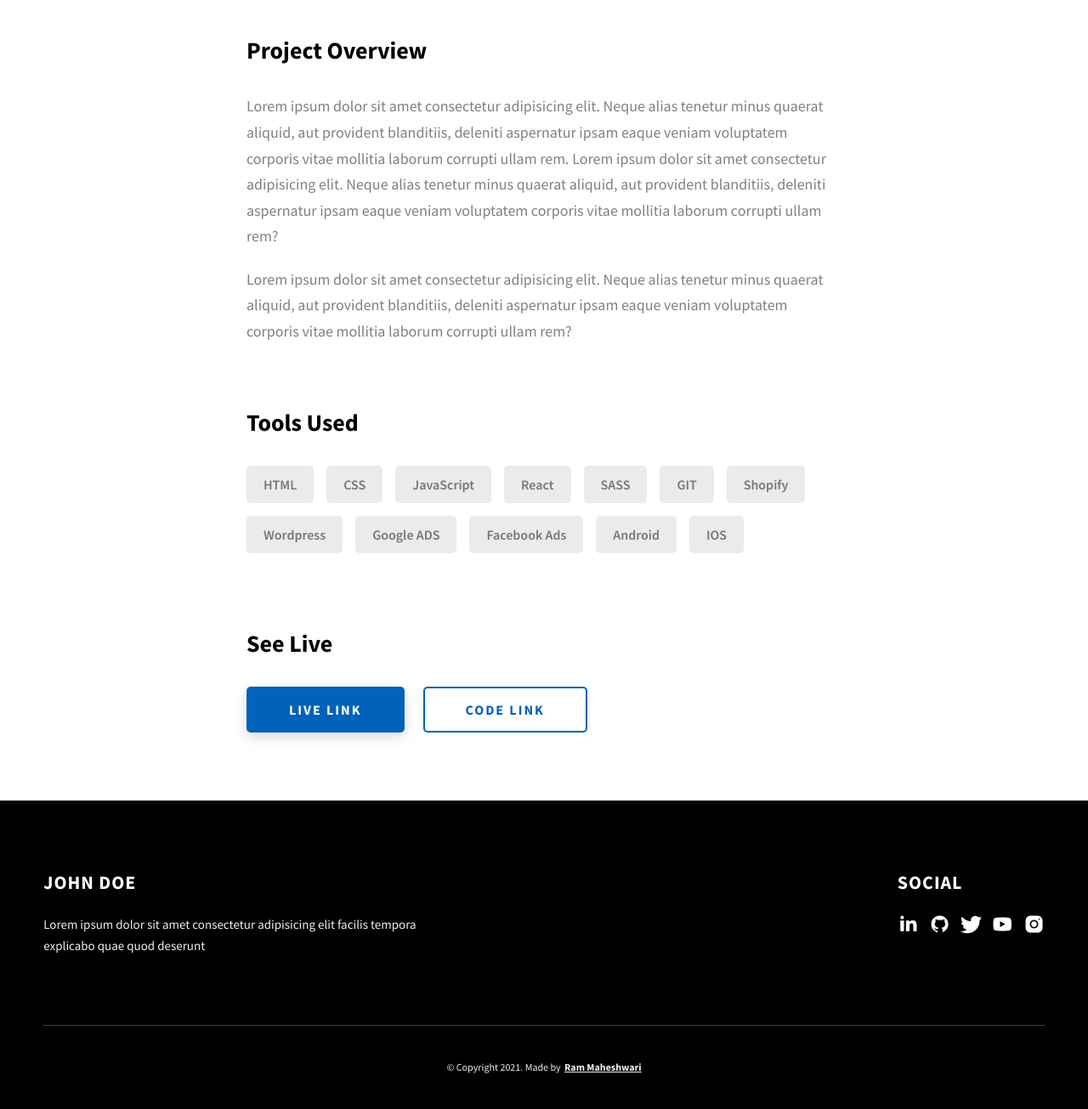
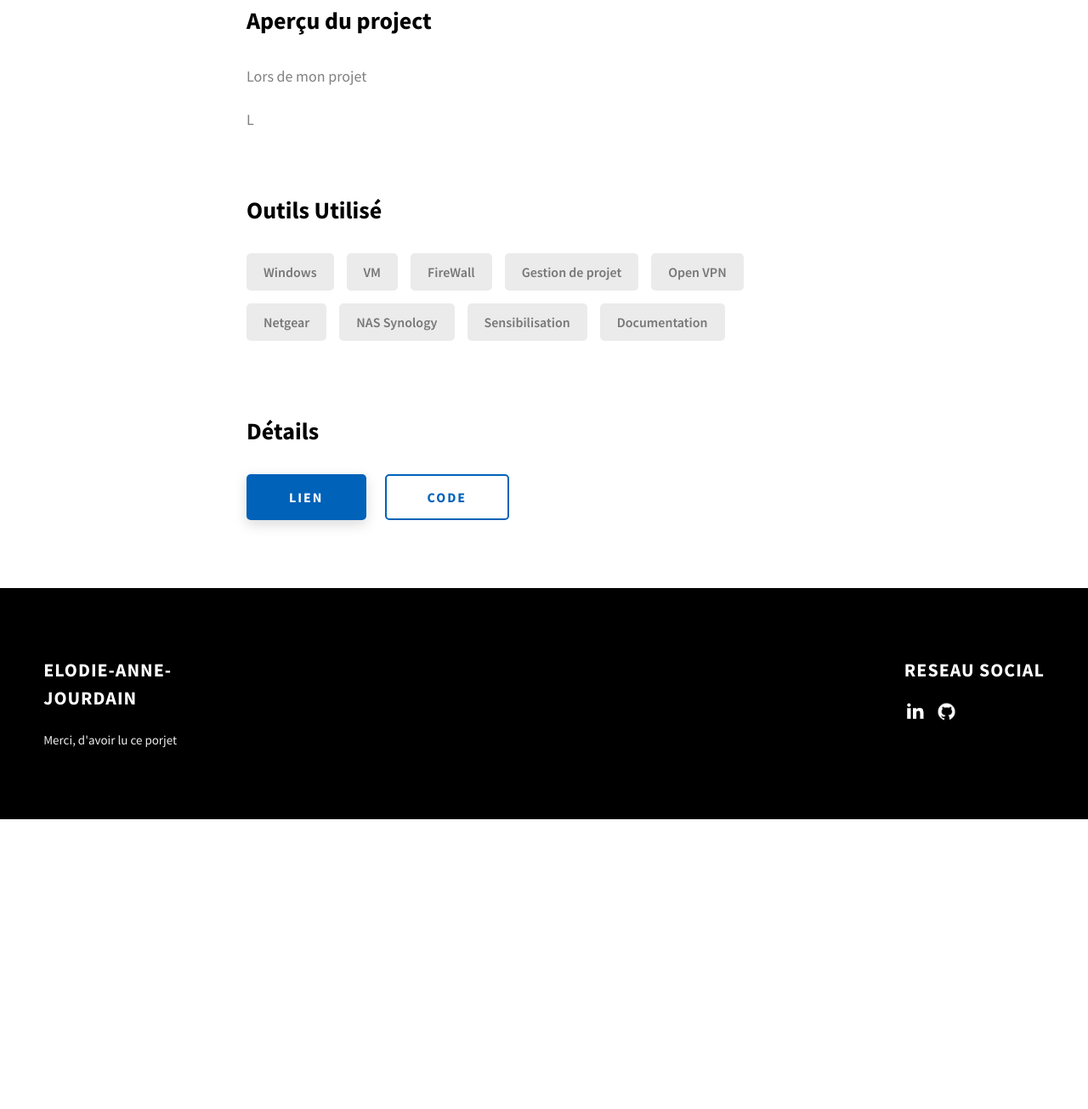
Before and after one commit to pinsourir/Portfolio, a website: page Dopefolio-main/project-3.html in a window 1280 px wide. Shown: the part 1367-2672 px from the top of the page at 85% size. After the commit the page ends 2331 px from the top, so only its background shows below. Drawn offline with Linux system fonts and the light colour scheme.

Commit message:
Prepa projet 3

```diff
--- a/Dopefolio-main/project-3.html
+++ b/Dopefolio-main/project-3.html
@@ -4,7 +4,7 @@
     <meta charset="UTF-8" />
     <meta name="viewport" content="width=device-width, initial-scale=1.0" />
     <meta http-equiv="X-UA-Compatible" content="ie=edge" />
-    <title>Case Study of Project 3</title>
+    <title>Voir en détaille le "Project 3"</title>
     <meta name="description" content="Case study page of Project" />
 
     <link rel="stylesheet" href="css/style.css" />
@@ -27,15 +27,15 @@
               class="header__logo-img"
             />
           </div>
-          <span class="header__logo-sub">John Doe</span>
+          <span class="header__logo-sub">Elodie Jourdain</span>
         </div>
         <div class="header__main">
           <ul class="header__links">
             <li class="header__link-wrapper">
-              <a href="./index.html" class="header__link"> Home </a>
+              <a href="./index.html" class="header__link"> Acceuil </a>
             </li>
             <li class="header__link-wrapper">
-              <a href="./index.html#about" class="header__link">About </a>
+              <a href="./index.html#about" class="header__link">A propos </a>
             </li>
             <li class="header__link-wrapper">
               <a href="./index.html#projects" class="header__link">
@@ -64,15 +64,15 @@
         <div class="header__sm-menu-content">
           <ul class="header__sm-menu-links">
             <li class="header__sm-menu-link">
-              <a href="./index.html"> Home </a>
+              <a href="./index.html"> Acceuil </a>
             </li>
 
             <li class="header__sm-menu-link">
-              <a href="./index.html#about"> About </a>
+              <a href="./index.html#about"> A propos </a>
             </li>
 
             <li class="header__sm-menu-link">
-              <a href="./index.html#projects"> Projects </a>
+              <a href="./index.html#projects"> Projets </a>
             </li>
 
             <li class="header__sm-menu-link">
@@ -87,13 +87,11 @@
         <h1 class="heading-primary">Project 3</h1>
         <div class="project-cs-hero__info">
           <p class="text-primary">
-            Lorem ipsum dolor sit amet consectetur adipisicing elit. Dignissimos
-            in numquam incidunt earum quaerat cum fuga, atque similique natus
-            nobis sit.
+             Ce Projet ma permis de.
           </p>
         </div>
         <div class="project-cs-hero__cta">
-          <a href="#" class="btn btn--bg" target="_blank">Live Link</a>
+          <a href="#" class="btn btn--bg" target="_blank">Lien</a>
         </div>
       </div>
     </section>
@@ -109,54 +107,41 @@
           </div>
           <div class="project-details__content-main">
             <div class="project-details__desc">
-              <h3 class="project-details__content-title">Project Overview</h3>
+              <h3 class="project-details__content-title">Aperçu du project</h3>
               <p class="project-details__desc-para">
-                Lorem ipsum dolor sit amet consectetur adipisicing elit. Neque
-                alias tenetur minus quaerat aliquid, aut provident blanditiis,
-                deleniti aspernatur ipsam eaque veniam voluptatem corporis vitae
-                mollitia laborum corrupti ullam rem. Lorem ipsum dolor sit amet
-                consectetur adipisicing elit. Neque alias tenetur minus quaerat
-                aliquid, aut provident blanditiis, deleniti aspernatur ipsam
-                eaque veniam voluptatem corporis vitae mollitia laborum corrupti
-                ullam rem?
+                Lors de mon projet
               </p>
               <p class="project-details__desc-para">
-                Lorem ipsum dolor sit amet consectetur adipisicing elit. Neque
-                alias tenetur minus quaerat aliquid, aut provident blanditiis,
-                deleniti aspernatur ipsam eaque veniam voluptatem corporis vitae
-                mollitia laborum corrupti ullam rem?
+                L
               </p>
             </div>
             <div class="project-details__tools-used">
-              <h3 class="project-details__content-title">Tools Used</h3>
+              <h3 class="project-details__content-title">Outils Utilisé</h3>
               <div class="skills">
-                <div class="skills__skill">HTML</div>
-                <div class="skills__skill">CSS</div>
-                <div class="skills__skill">JavaScript</div>
-                <div class="skills__skill">React</div>
-                <div class="skills__skill">SASS</div>
-                <div class="skills__skill">GIT</div>
-                <div class="skills__skill">Shopify</div>
-                <div class="skills__skill">Wordpress</div>
-                <div class="skills__skill">Google ADS</div>
-                <div class="skills__skill">Facebook Ads</div>
-                <div class="skills__skill">Android</div>
-                <div class="skills__skill">IOS</div>
+                <div class="skills__skill">Windows</div>
+                <div class="skills__skill">VM</div>
+                <div class="skills__skill">FireWall</div>
+                <div class="skills__skill">Gestion de projet</div>
+                <div class="skills__skill">Open VPN</div>
+                <div class="skills__skill">Netgear</div>
+                <div class="skills__skill">NAS Synology</div>
+                <div class="skills__skill">Sensibilisation</div>
+                <div class="skills__skill">Documentation</div>
               </div>
             </div>
             <div class="project-details__links">
-              <h3 class="project-details__content-title">See Live</h3>
+              <h3 class="project-details__content-title">Détails</h3>
               <a
                 href="#"
                 class="btn btn--med btn--theme project-details__links-btn"
                 target="_blank"
-                >Live Link</a
+                >Lien</a
               >
               <a
                 href="#"
                 class="btn btn--med btn--theme-inv project-details__links-btn"
                 target="_blank"
-                >Code Link</a
+                >Code</a
               >
             </div>
           </div>
@@ -168,7 +153,7 @@
         <div class="main-footer__upper">
           <div class="main-footer__row main-footer__row-1">
             <h2 class="heading heading-sm main-footer__heading-sm">
-              <span>Social</span>
+              <span>Reseau Social</span>
             </h2>
             <div class="main-footer__social-cont">
               <a target="_blank" rel="noreferrer" href="#">
@@ -185,44 +170,17 @@
                   alt="icon"
                 />
               </a>
-              <a target="_blank" rel="noreferrer" href="#">
-                <img
-                  class="main-footer__icon"
-                  src="./assets/png/twitter-ico.png"
-                  alt="icon"
-                />
-              </a>
-              <a target="_blank" rel="noreferrer" href="#">
-                <img
-                  class="main-footer__icon"
-                  src="./assets/png/yt-ico.png"
-                  alt="icon"
-                />
-              </a>
-              <a target="_blank" rel="noreferrer" href="#">
-                <img
-                  class="main-footer__icon main-footer__icon--mr-none"
-                  src="./assets/png/insta-ico.png"
-                  alt="icon"
-                />
+
               </a>
             </div>
           </div>
           <div class="main-footer__row main-footer__row-2">
-            <h4 class="heading heading-sm text-lt">John Doe</h4>
+            <div class="main-footer__row main-footer__row-2">
+            <h4 class="heading heading-sm text-lt">elodie-anne-jourdain</h4>
             <p class="main-footer__short-desc">
-              Lorem ipsum dolor sit amet consectetur adipisicing elit facilis
-              tempora explicabo quae quod deserunt
+              Merci, d'avoir lu ce porjet
             </p>
           </div>
-        </div>
-
-        <div class="main-footer__lower">
-          &copy; Copyright 2021. Made by
-          <a rel="noreferrer" target="_blank" href="https://rammaheshwari.com"
-            >Ram Maheshwari</a
-          >
-        </div>
       </div>
     </footer>
     <script src="./index.js"></script>
```
